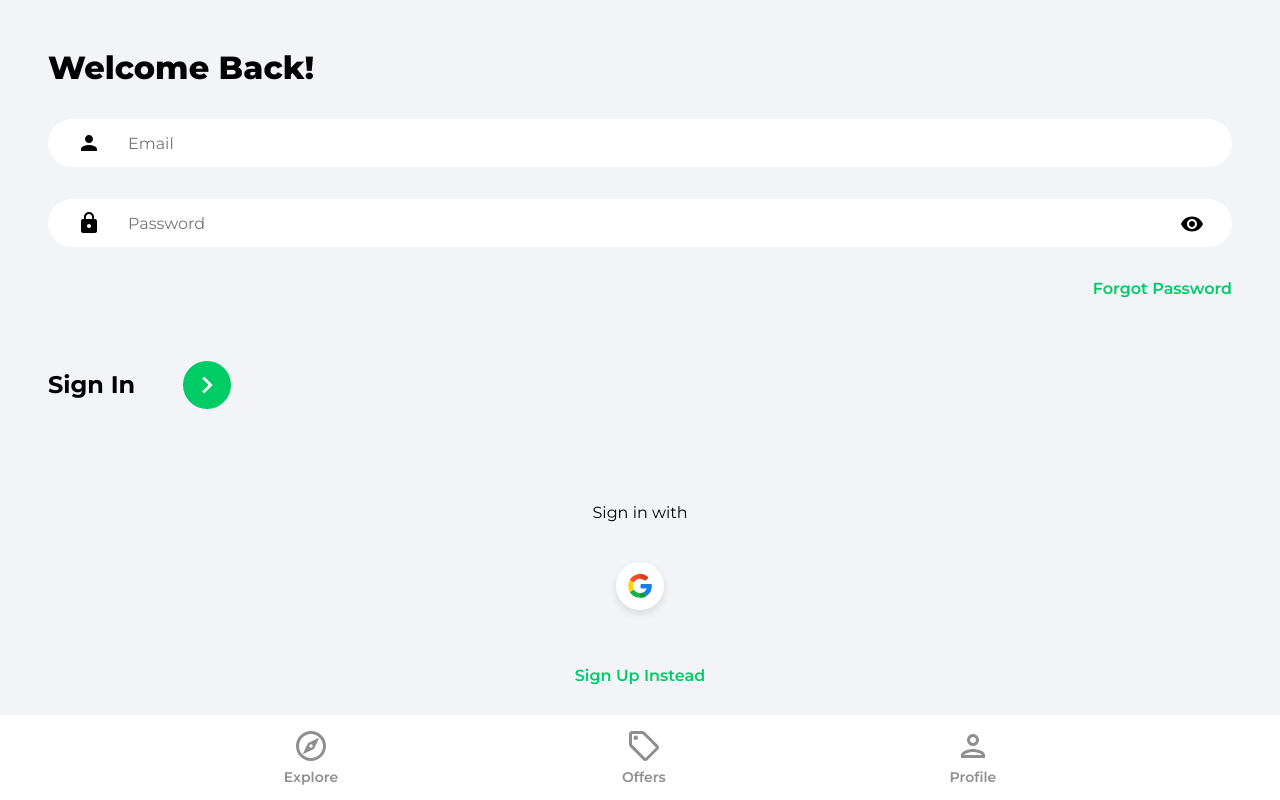
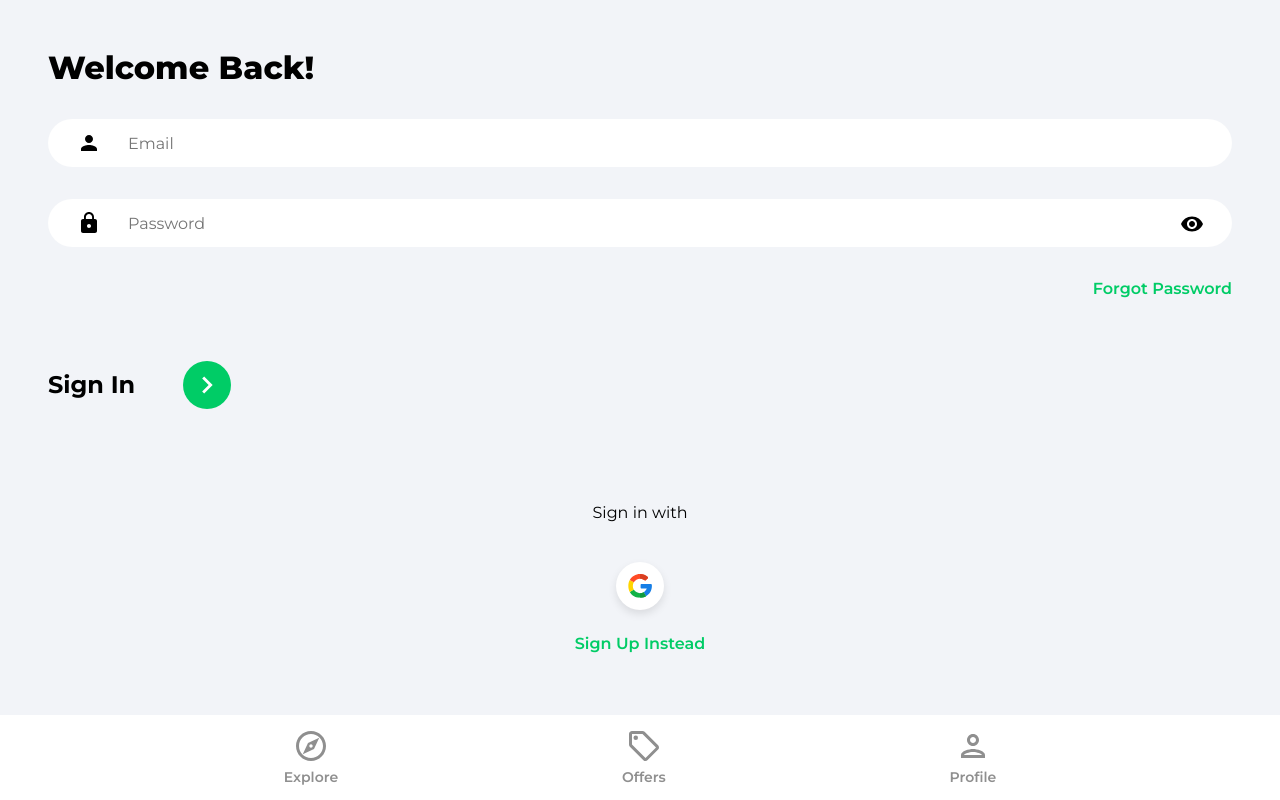
Before and after one commit to Sunil2201/House-Marketplace, a React (Create React App) app: page /sign-in in a window 1280 px wide. Built offline with nearby package versions, Linux system fonts and the light colour scheme.

Commit message:
style: styling fixes

```diff
--- a/src/index.css
+++ b/src/index.css
@@ -283,11 +283,9 @@ button {
 }
 
 .registerLink {
-  margin-top: 2rem;
   color: #00cc66;
   font-weight: 600;
   text-align: center;
-  margin-bottom: 3rem;
 }
 
 @media (min-width: 1217px) {
```
